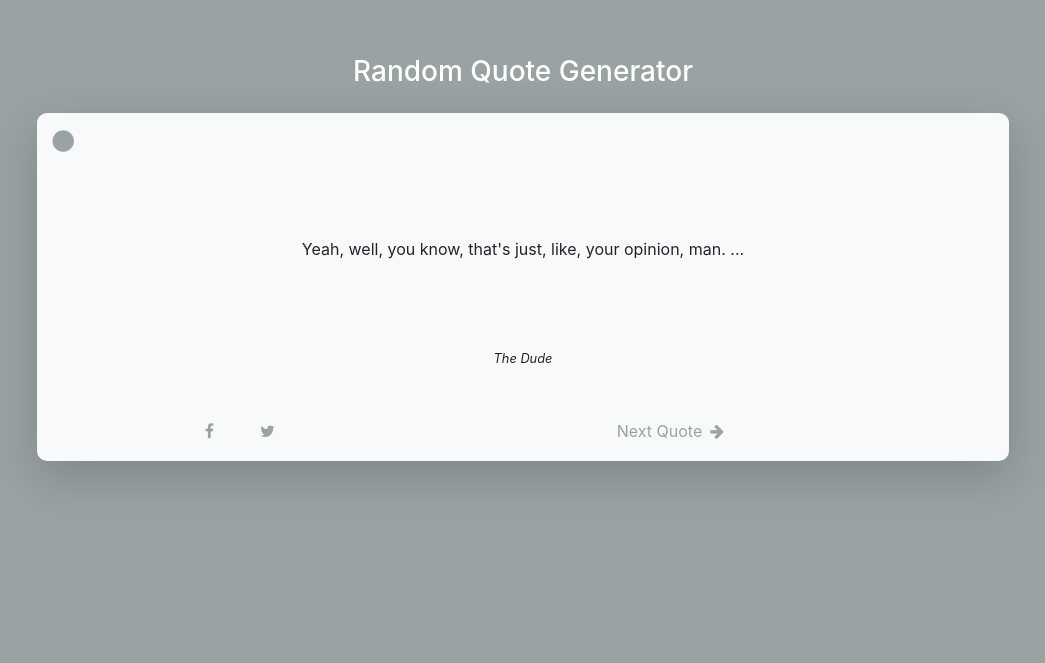
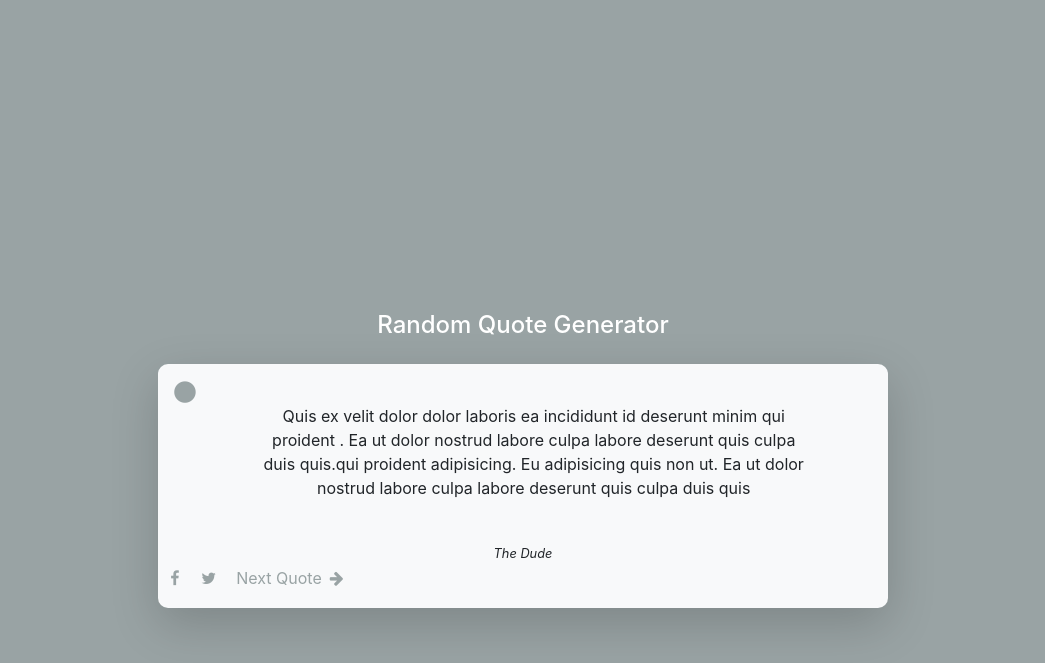
Before and after one commit to waelajaber/FCC-Front-End-Projects, a plain HTML site: page RandomQuoteMachine/index.html in a window 1280 px wide. Shown: the part 137-800 px from the top of the page, without its empty margins (117-1162 px from the left). Drawn offline with nearby package versions, Linux system fonts and the light colour scheme; no server answers.

Commit message:
changes to responsivness

```diff
--- a/RandomQuoteMachine/main.css
+++ b/RandomQuoteMachine/main.css
@@ -1,20 +1,41 @@
+/* Extra small devices (phones, 600px and down) */
+@media only screen and (max-width: 600px) {
   #app-container {
-  margin: 15% 10% 0% 10%;
+    margin: 5% 0% 5% 0%;
+  }
+  #text-holder {
+    height: 40vh;
+    text-align: center;
+    display: flex;
+    justify-content: center;
+    align-content: center;
+    margin-top: 5rem;
   }
 
-.box-shad {
-  box-shadow: 0 10px 20px #777 inset, 0 0 200px #000 inset, 0 0 150px #000 inset,
-    0 0 100px #000 inset;
+  #author-holder {
+    margin-top: 10vh;
   }
 
-body {
-  background: #56c278;
+  #icons-holder {
+    display: inline-grid;
+    justify-content: center;
+    align-content: center;
+    grid-template-columns: 25vw 40vw 25vw;
+    padding: 10px;
+    margin-top: 2vh;
+    font-size: 15px;
   }
 
-.rounded_border {
-  border-radius: 10px;
+  #app-box {
+    width: 95%;
+  }
 }
 
+/* Small devices (portrait tablets and large phones, 600px and up) */
+@media only screen and (min-width: 600px) {
+  #app-container {
+    margin: 2% 10% 0% 10%;
+  }
   #text-holder {
     height: 20vh;
     text-align: center;
@@ -26,7 +47,94 @@ body {
   #app-box {
     width: 95%;
   }
+}
+
+/* Medium devices (landscape tablets, 768px and up) */
+@media only screen and (min-width: 768px) {
+  #app-container {
+    margin: 35% 20% 0% 20%;
+  }
+  #text-holder {
+    height: 20vh;
+    text-align: center;
+    display: flex;
+    justify-content: center;
+    align-content: center;
+  }
+
+  #app-box {
+    width: 95%;
+  }
+}
+
+/* Large devices (laptops/desktops, 992px and up) */
+@media only screen and (min-width: 992px) {
+  #app-container {
+    margin: 35% 20% 0% 20%;
+  }
+  #text-holder {
+    height: 20vh;
+    text-align: center;
+    display: flex;
+    justify-content: center;
+    align-content: center;
+  }
+
+  #app-box {
+    width: 95%;
+  }
+}
+
+/* Extra large devices (large laptops and desktops, 1200px and up) */
+@media only screen and (min-width: 1200px) {
+  #app-container {
+    margin: 35% 20% 0% 20%;
+  }
+  #text-holder {
+    height: 20vh;
+    text-align: center;
+    display: flex;
+    justify-content: center;
+    align-content: center;
+  }
+
+  #app-box {
+    width: 95%;
+  }
+}
+
+.box-shad {
+  box-shadow: 0 10px 20px #777 inset, 0 0 200px #000 inset, 0 0 150px #000 inset,
+    0 0 100px #000 inset;
+}
+
+.rounded_border {
+  border-radius: 10px;
+}
 
 #circle {
   font-size: 25px;
 }
+
+#next-quote-button,
+#twitter-button,
+#facebook-button:hover {
+  background: transparent !important;
+  border: none;
+  outline: none;
+}
+
+#next-quote-button,
+#twitter-button,
+#facebook-button:active {
+  background: transparent !important;
+  border: none;
+  outline: none;
+}
+#next-quote-button,
+#twitter-button,
+#facebook-button:enabled {
+  background: transparent !important;
+  border: none;
+  outline: none;
+}
--- a/RandomQuoteMachine/main.js
+++ b/RandomQuoteMachine/main.js
@@ -5,7 +5,7 @@ class App extends React.Component {
 
         this.state = {
             data: null,
-            quote: "Yeah, well, you know, that's just, like, your opinion, man. ...",
+            quote: "",
             author: "The Dude",
         }
 
@@ -41,40 +41,42 @@ class App extends React.Component {
         return (
             <React.Fragment>
 
-                <h3 className="text-center text-white mb-4">Random Quote Generator</h3>
+                <h4 className="text-center text-white mb-4">Random Quote Generator</h4>
                 <div id="app-box" className="container-fluid bg-light shadow-lg rounded_border text-center p-3">
                     <i id="circle" className="fa fa-circle float-left" style={color}></i>
 
-                    <div id="text-holder" className="row mt-5">
+                    <div id="text-holder" className="row">
                         <div className="col">
-                            <p className="mx-5">{this.state.quote}</p>
+                            <p className="mx-5">{/*this.state.quote*/}Quis ex velit dolor dolor laboris ea incididunt id deserunt minim qui proident . Ea ut dolor nostrud labore culpa labore deserunt quis culpa duis quis.qui proident adipisicing. Eu adipisicing quis non ut. Ea ut dolor nostrud labore culpa labore deserunt quis culpa duis quis</p>
                         </div>
                     </div>
 
-                    <div className="row mt-2 mx-5">
+                    <div id="author-holder" className="row">
                         <div className="col">
                             <small className="font-italic">{this.state.author}</small>
                         </div>
                     </div>
 
-                    <div className="row">
-                        <div className="col-5">
-                            <button className="border border-light rounded bg-light mt-5 mx-3" style={color}>
+                    <div id="icons-holder" className="row">
+                        <div id="social-media-icons">
+
+                            <button id="facebook-button" className="border border-light rounded bg-light = mx-1" style={color}>
                                 <i className="fa fa-facebook-f"></i>
                             </button>
-                            <button className="border border-light rounded bg-light mt-5 mx-3" style={color}>
+
+                            <button id="twitter-button" className="border border-light rounded bg-light mx-1" style={color}>
                                 <i className="fa fa-twitter"></i>
                             </button>
+
                         </div>
-                        <div className="col-auto"></div>
-                        <div className="col-5">
-                            <button id="next-quote-button" className="border border-light rounded bg-light px-2 mt-5" style={color} onClick={this.handleNextQuote}>
-                                Next Quote
+
+                        <button id="next-quote-button" className="border border-light rounded bg-light px-2" style={color} onClick={this.handleNextQuote}>
+                            Next Quote
                                 <i className="fa fa-arrow-right mx-2"></i>
-                            </button>
-                        </div>
+                        </button>
+
                     </div>
-                    <div id='test'></div>
+
                 </div>
 
             </React.Fragment>
```
Lines whose indentation alone changed are shown as unchanged.
